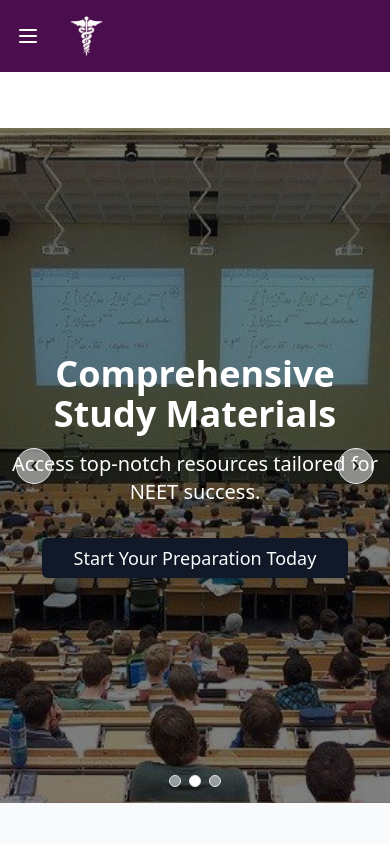
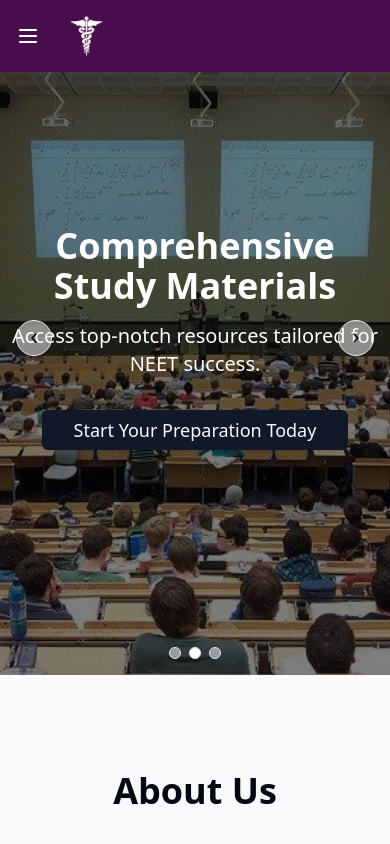
Before and after one commit to MohdAliJasim/NEETSuccessPath, a Next.js app in the folder frontend/: page / in a window 390 px wide. Shown: the top 844 px of the page. Built offline with nearby package versions, Linux system fonts and the light colour scheme.

Commit message:
I have adjusted the padding

```diff
--- a/frontend/src/components/Hero.jsx
+++ b/frontend/src/components/Hero.jsx
@@ -40,7 +40,7 @@ export default function Hero() {
   }, [])
 
   return (
-    <section className="mt-32 relative h-[80vh] lg:h-[65vh] w-full overflow-hidden" id='hero'>
+    <section className="lg:mt-32 relative h-[80vh] lg:h-[65vh] w-full overflow-hidden" id='hero'>
       {slides.map((slide, index) => (
         <div
           key={index}
```
